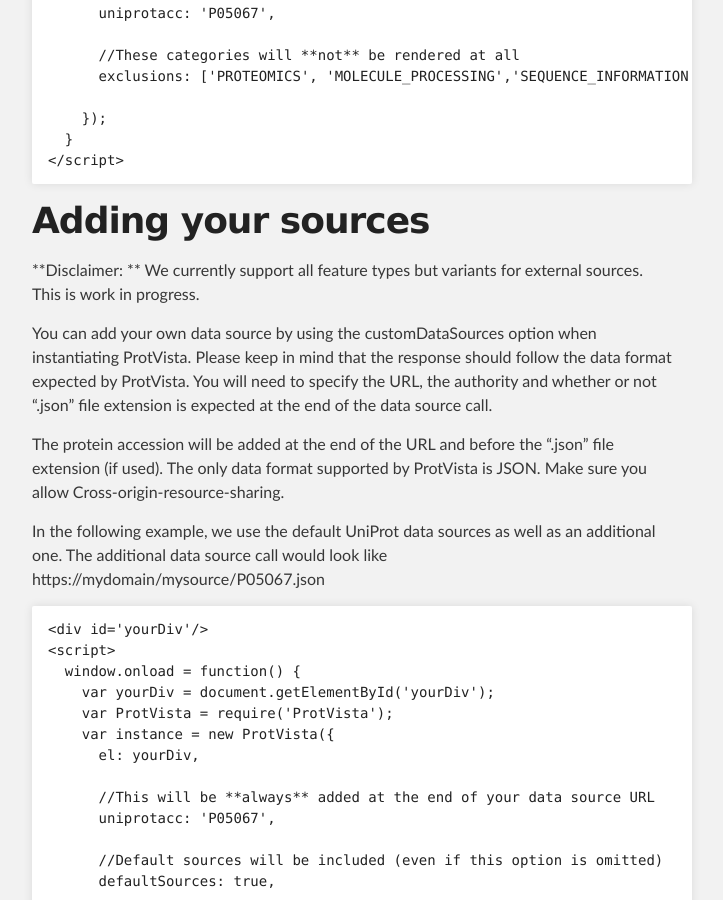
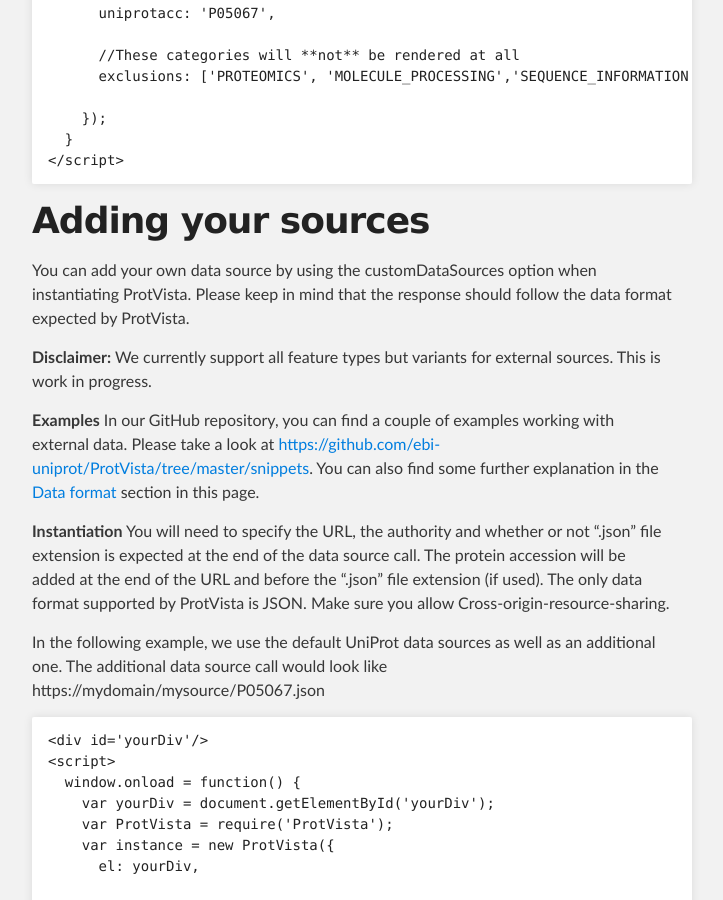
Before and after one commit to ebi-uniprot/ProtVista, a Jekyll site: the page built from dataServicesAndFormat.md, in a window 1280 px wide and 900 px high, scrolled down 1586 px. Shown: the whole window, without its empty margins (288-1011 px from the left). Built offline with Jekyll 4.4.1, drawn with Linux system fonts in a browser that asks for light colours; some of the changed text lies outside the part shown.

Commit message:
Add links to examples.

````diff
--- a/dataServicesAndFormat.md
+++ b/dataServicesAndFormat.md
@@ -69,11 +69,15 @@ You can always exclude those categories you are not interested in, for instance:
 
 # Adding your sources
 
-**Disclaimer: ** We currently support all feature types but variants for external sources. This is work in progress.
+You can add your own data source by using the customDataSources option when instantiating ProtVista. Please keep in mind that the response should follow the data format expected by ProtVista.
 
-You can add your own data source by using the customDataSources option when instantiating ProtVista. Please keep in mind that the response should follow the data format expected by ProtVista. You will need to specify the URL, the authority and whether or not ".json" file extension is expected at the end of the data source call.
+**Disclaimer:** We currently support all feature types but variants for external sources. This is work in progress.
 
-The protein accession will be added at the end of the URL and before the ".json" file extension (if used). The only data format supported by ProtVista is JSON. Make sure you allow Cross-origin-resource-sharing.
+**Examples**
+In our GitHub repository, you can find a couple of examples working with external data. Please take a look at <https://github.com/ebi-uniprot/ProtVista/tree/master/snippets>. You can also find some further explanation in the [Data format](#data-format) section in this page.
+
+**Instantiation**
+You will need to specify the URL, the authority and whether or not ".json" file extension is expected at the end of the data source call. The protein accession will be added at the end of the URL and before the ".json" file extension (if used). The only data format supported by ProtVista is JSON. Make sure you allow Cross-origin-resource-sharing.
 
 In the following example, we use the default UniProt data sources as well as an additional one. The additional data source call would look like https://mydomain/mysource/P05067.json
 
@@ -258,9 +262,10 @@ You can specify your configuration file as an option when instantiating ProtVist
 </script>
 ```
 
-The default configuration file looks like this. You will need to include there all categories and types to be configured.
+**Default configuration**
+The default configuration file can be found at <https://github.com/ebi-uniprot/ProtVista/blob/master/src/config.json> . It is also provided inline here. Each category include a visualization type. The "basic" visualization type is used for all features but variants. For variants we have a specialized matrix-based visualization type "variant". No other types are currently supported.
 
-The "basic" visualization type is used for all features but variants. For variants we have a specialized matrix-based visualization type "variant". No other types are currently supported.
+If you need to use a configuration file, you will have to include there all categories and types to be configured.
 
 ```
 {
````
Also changed, not shown: other parts of dataServicesAndFormat.md (+1 -0 lines).
